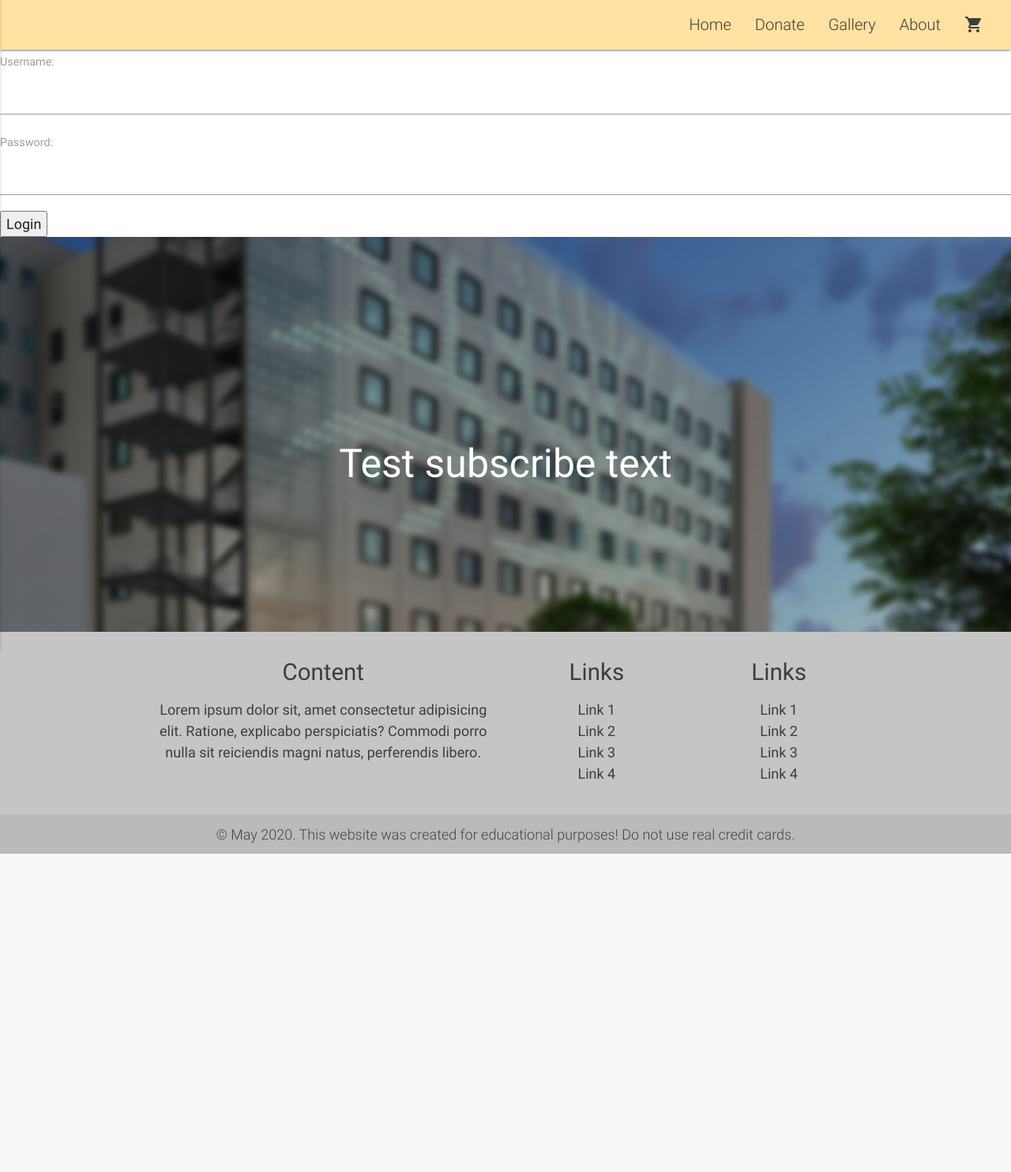
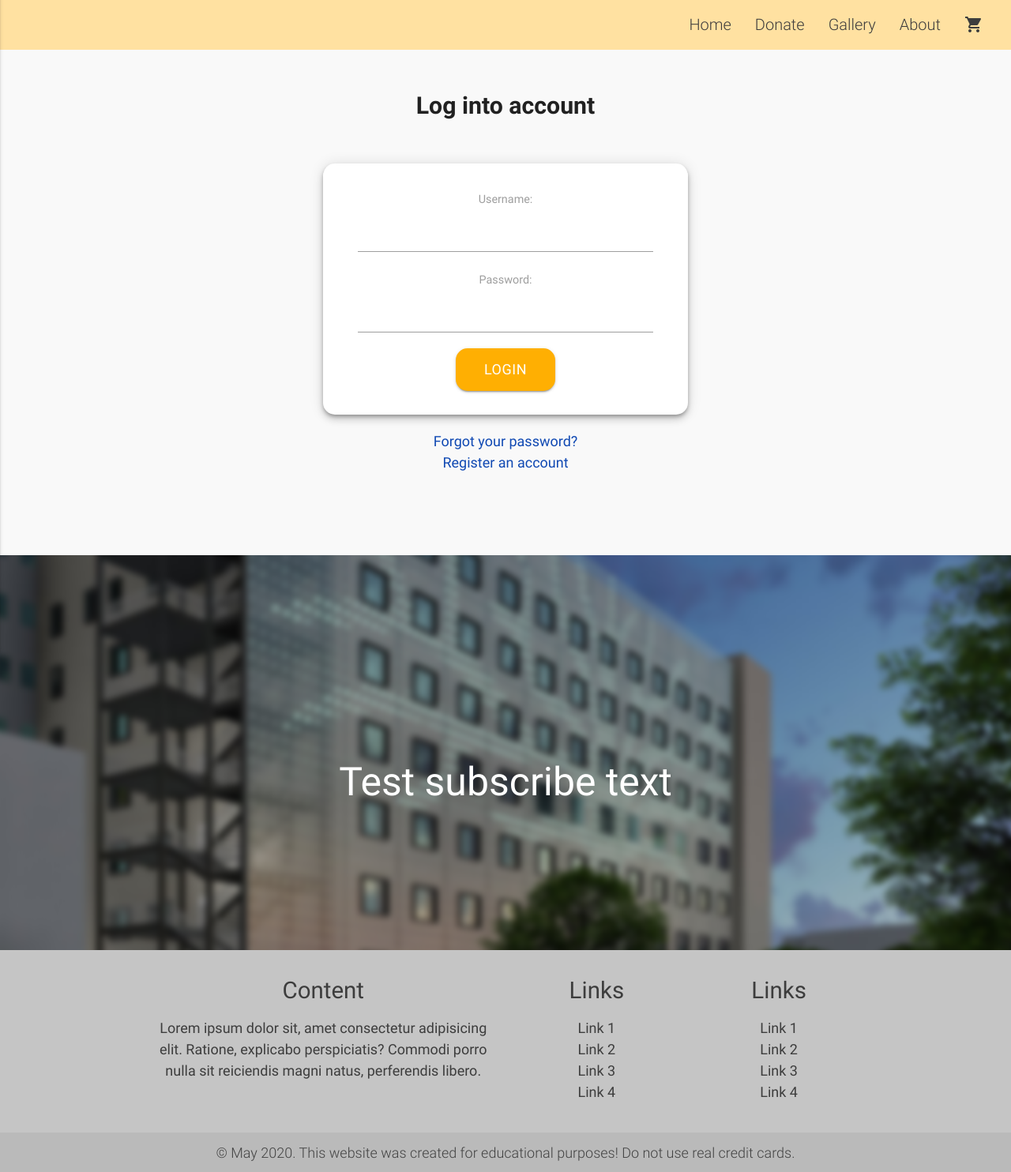
Before and after one commit to iulianpro/give-help, a Django app: page /accounts/login/ in a window 1280 px wide. Shown: the part 36-1520 px from the top of the page at 79% size. Before the commit the page ends 1117 px from the top, so only its background shows below. Run offline with Django 3.2, Linux system fonts and the light colour scheme.

Commit message:
Added style to login page

```diff
--- a/accounts/templates/login.html
+++ b/accounts/templates/login.html
@@ -1,11 +1,41 @@
 {% extends 'base.html' %}
 
 {% block content %}
+<div class="section">
+    <div class="container">
+        <div class="row">
 
-<form method="POST">
-    {% csrf_token %}
-    {{ login_form }}
-    <button type="submit">Login</button>
-</form>
+            <div class="col s10 m6 offset-s1 offset-m3">
+
+                <div class="row">
+                    <div class="col s12">
+                        <p class="center-align flow-text bold-text">Log into account</p>
+                    </div>
+                </div>
+
+                <div class="row z-depth-3 white round-corner">
+                    <div class="col s12">
+                        <form method="POST" class="center-align">
+                            {% csrf_token %}
+                            {{ login_form }}
+                            <button class="waves-effect waves-light btn-large bg-button round-corner" type="submit">Login</button>
+                        </form>
+                    </div>
+                </div>
+
+                <div class="row center-align">
+                    <div class="col s12">
+                        <a href="{% url 'password_reset' %}">Forgot your password?</a>
+                    </div>
+                    <div class="col s12">
+                        <a href="{% url 'registration' %}">Register an account</a>
+                    </div>
+                </div>
+
+            </div>
+
+        </div>
+    </div>
+</div>
 
 {% endblock %}
--- a/static/css/style.css
+++ b/static/css/style.css
@@ -2,6 +2,22 @@
 
 html {
     font-size: 18px;
+}
+
+.bold-text {
+    font-weight: 700;
+}
+
+a {
+    color: #1049B3;
+}
+
+a:hover {
+    color: #022463;
+}
+
+.round-corner {
+    border-radius: 15px;
 }
 
 /* Navigation */
@@ -32,6 +48,23 @@ nav.navbar-top a {
 }
 
 /* Content block */
+
+.section {
+    background-color: #f9f9f9;
+    min-height: 80vh;
+}
+
+form {
+    padding: 20px 5px;
+}
+
+.bg-button {
+    background-color: #FFAF02;
+}
+
+.bg-button:hover {
+    background-color: #dd9803;
+}
 
 /* Subscribe section */
 
@@ -72,4 +105,8 @@ nav.navbar-top a {
     .subscribe-content-text {
         margin-top: 30%;
     }
+
+    form {
+        padding: 30px;
+    }
 }
```
